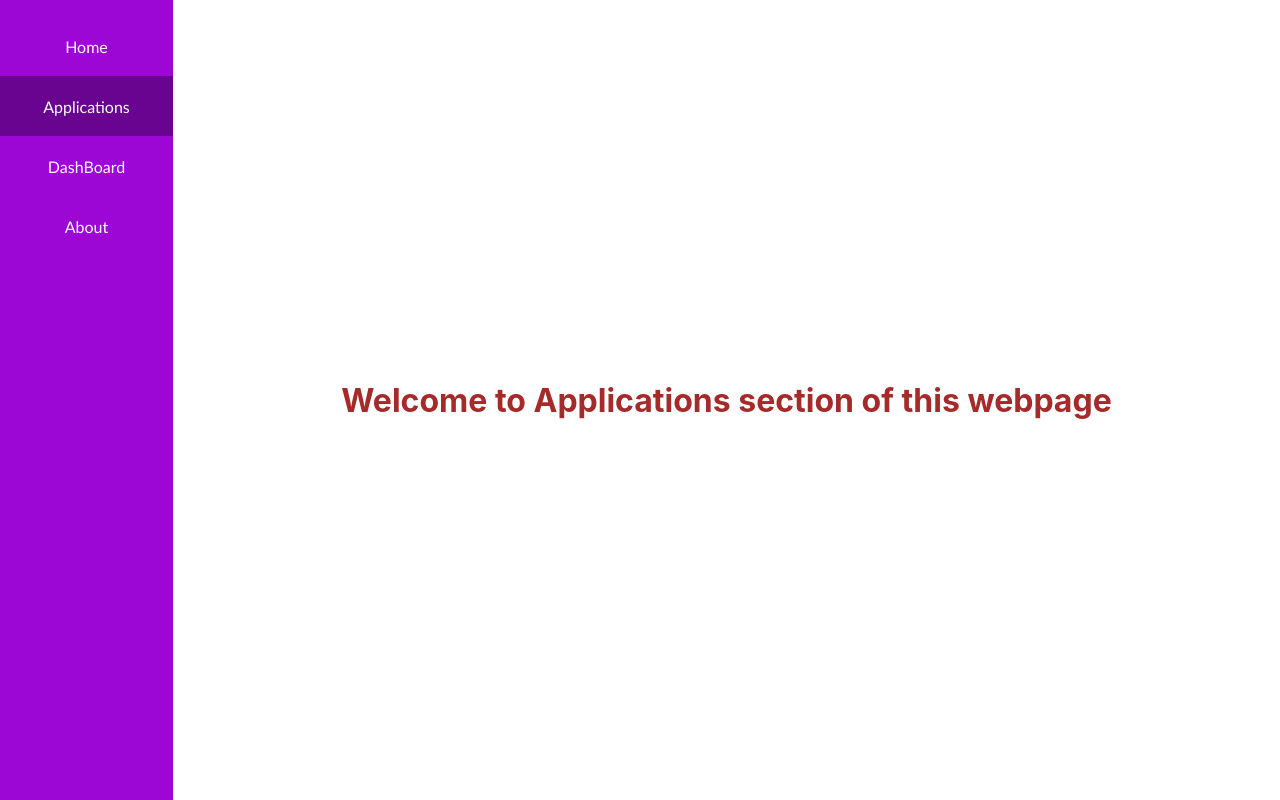
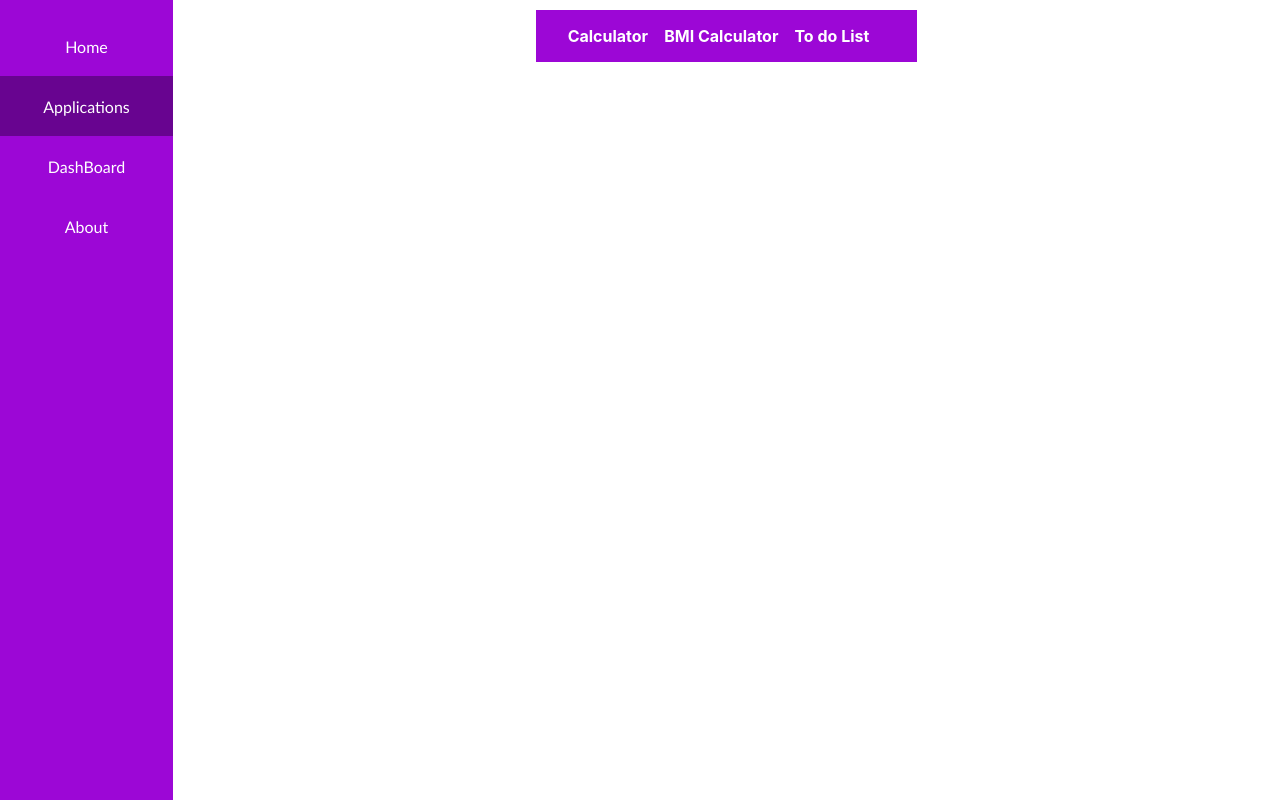
Before and after one commit to JeevaBabuM/ReactJS, a React (Create React App) app: page /Applications in a window 1280 px wide. Built offline with nearby package versions, Linux system fonts and the light colour scheme.

Commit message:
New content in application

```diff
--- a/src/App.css
+++ b/src/App.css
@@ -8,12 +8,12 @@
 .main-content{
   width: 100%;
   height: 100%;
-  color: brown;
+  color: darkcyan;
   display: flex;
   flex-direction: row;
   justify-content: center;
-  align-items: center;
-  align-content: center;
+  /* align-items: center; */
+  /* align-content: center; */
 }
 
 .SideNav{
@@ -27,6 +27,7 @@
   padding: 0;
   width: 100%;
 }
+
 
 .SideNavList{
   width: 100%;
@@ -47,3 +48,18 @@
   background-color: rgb(104, 4, 144);
   cursor: pointer;
 }
+
+nav{
+  margin: 10px;
+  background-color: rgb(156, 7, 214);
+  padding: 16px 32px;
+  height: 20px;
+  display: flex;
+}
+
+nav a{
+  margin-right: 16px;
+  color: white;
+  font-weight: bold;
+  text-decoration: none;
+}
--- a/src/components/Applications.js
+++ b/src/components/Applications.js
@@ -1,7 +1,14 @@
 import React from "react";
+import { Link } from "react-router-dom";
 
 function Applications() {
-    return (<h1> Welcome to Applications section of this webpage </h1> )
+    return (
+        <nav>
+            <Link> Calculator </Link>
+            <Link> BMI Calculator </Link>
+            <Link> To do List </Link>
+        </nav>
+    )
 }
 
 export default Applications
```
